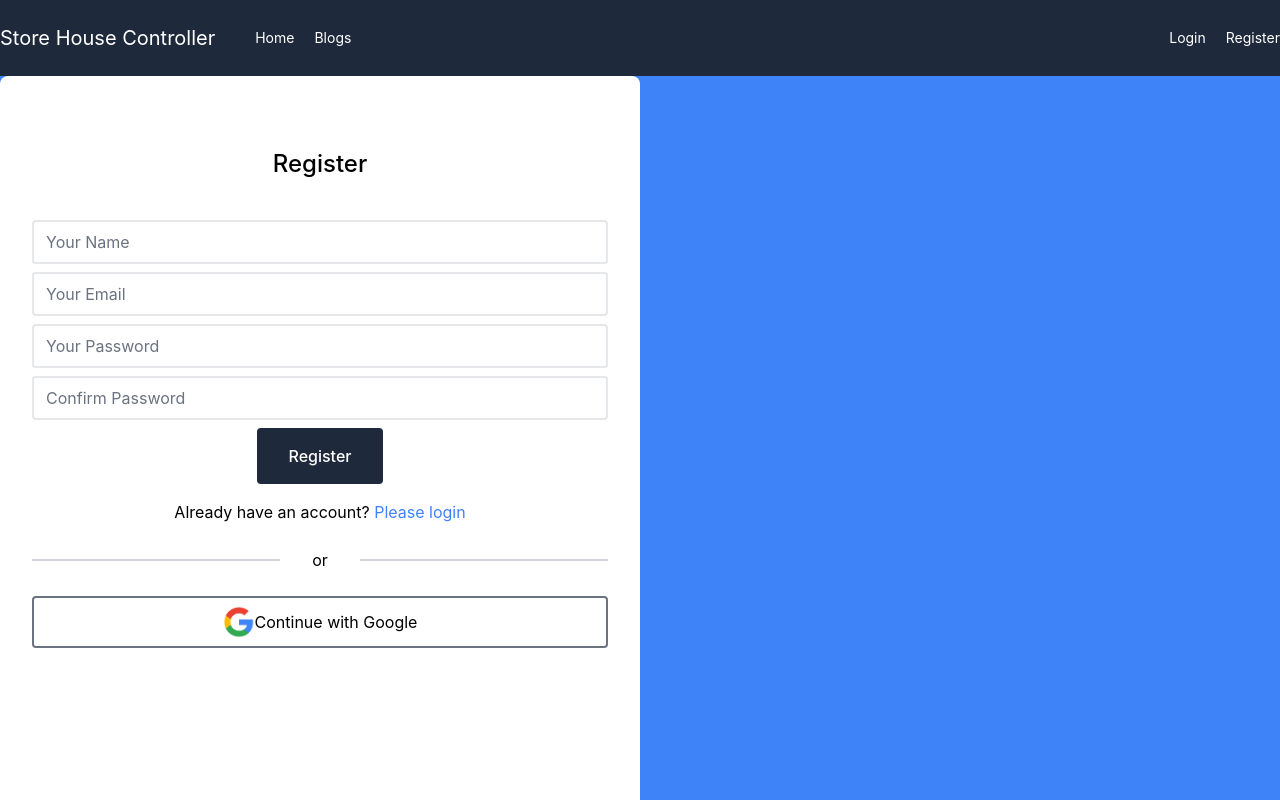
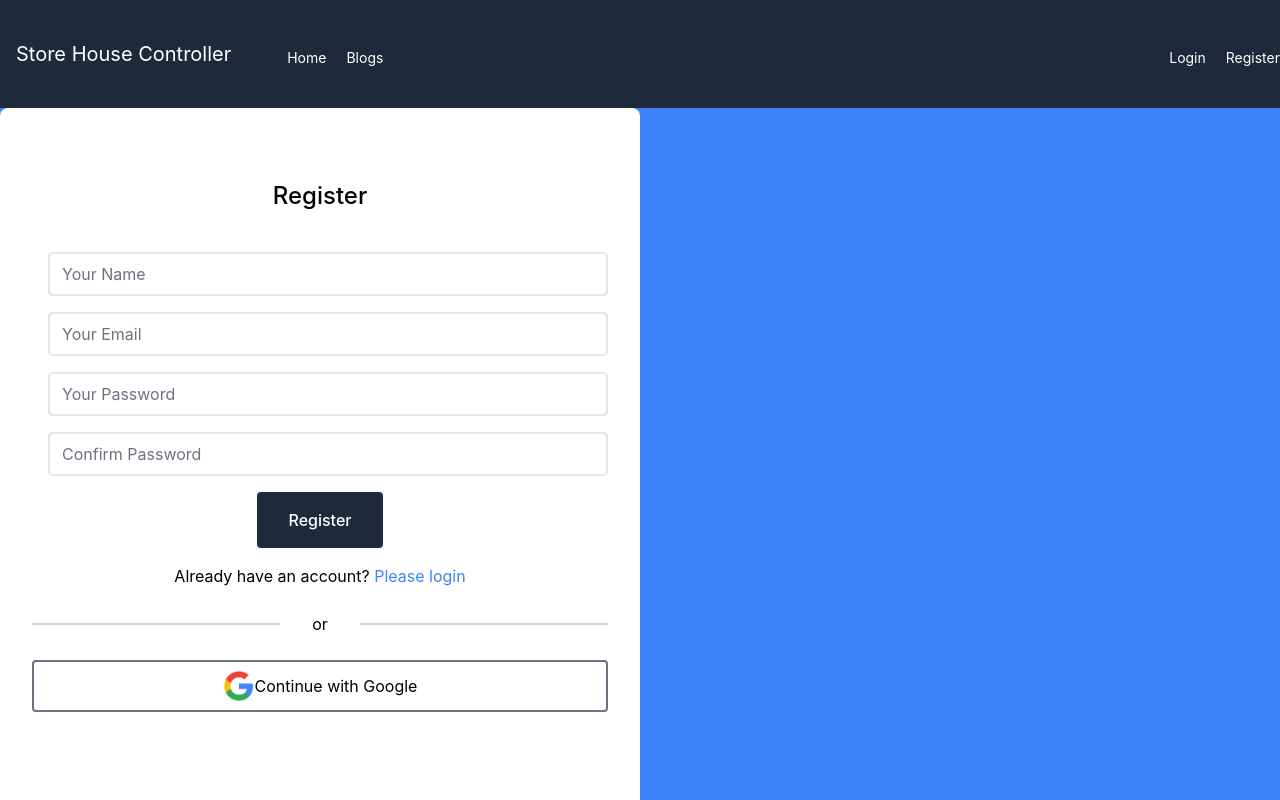
Before and after one commit to asaduzzaman599/warehouse-management-client-side, a React (Create React App) app: page /register in a window 1280 px wide. Shown: the top 800 px of the page. Built offline with nearby package versions, Linux system fonts and the light colour scheme; no server answers.

Commit message:
menu responsive done

```diff
--- a/src/Components/Auth/Register/Register.js
+++ b/src/Components/Auth/Register/Register.js
@@ -1,6 +1,8 @@
+import { async } from '@firebase/util';
 import React, { useEffect, useState } from 'react';
 import { useAuthState, useCreateUserWithEmailAndPassword } from 'react-firebase-hooks/auth';
 import { Link, useNavigate } from 'react-router-dom';
+import { toast } from 'react-toastify';
 import { auth } from '../../../firebase.init';
 import useToken from '../../../hooks/useToken';
 import Loading from '../../Shared/Loading/Loading';
@@ -9,43 +11,59 @@ import SocialLogin from '../SocialLogin/SocialLogin';
 const Register = () => {
 
     const [user] = useAuthState(auth)
-    const [createUserWithEmailAndPassword, u, loading, error,] = useCreateUserWithEmailAndPassword(auth, { sendEmailVerification: true });
+    const [createUserWithEmailAndPassword, u, loading, hookerror,] = useCreateUserWithEmailAndPassword(auth, { sendEmailVerification: true });
     const navigate = useNavigate()
 
     const [token] = useToken(user)
     const from = '/'
     useEffect(() => {
         if (token) {
-            console.log(token)
+
+            toast.success("User Created Successfully")
             navigate(from, { replace: true })
         }
     }, [token])
 
     const [formError, setFormError] = useState({ nameError: "", emailError: "", passwordError: "", confirmPasswordError: "" })
 
+    //displayed hook error with toast
+    useEffect(() => {
+        if (hookerror) {
+            console.log(hookerror.message)
+            switch (hookerror.message) {
+                case 'Firebase: Error (auth/email-already-in-use).':
+                    toast.error("User already exist")
+                    break;
+
+                default:
+                    toast.error("Something went Wrong")
+                    break;
+            }
+        }
+    }, [hookerror])
 
 
-    const handleForm = (event) => {
+    const handleForm = async (event) => {
         event.preventDefault()
         const name = event.target.name.value
         const email = event.target.email.value
         const password = event.target.password.value
         const confirmPassword = event.target.confirmPassword.value
-
+        setFormError({ nameError: "", emailError: "", passwordError: "", confirmPasswordError: "" })
         if (!name) {
-            return
+            return setFormError({ nameError: 'Empty input filled ' })
         } if (!(/^\S+@\S+\.\S+$/).test(email)) {
-            return
+            return setFormError({ emailError: 'Invalid email' })
         }
         if (!password || password.length < 6) {
-            return
+            return setFormError({ passwordError: 'Password length not less then 6' })
         } if (password !== confirmPassword) {
-            return
+            return setFormError({ confirmPasswordError: 'Password not matched' })
         }
 
-        console.log(name, email, password)
-        createUserWithEmailAndPassword(email, password)
+        await createUserWithEmailAndPassword(email, password)
     }
+
     if (loading) {
         return <Loading></Loading>
     }
@@ -54,18 +72,21 @@ const Register = () => {
             <div className='md:w-2/4 mr-auto min-h-screen bg-white  p-8 rounded-lg'>
                 <h3 className='my-10 text-2xl font-medium'>Register</h3>
                 <form onSubmit={handleForm} >
-                    <div>
-
+                    <div className='text-left pl-4 mb-2'>
                         <input type="text" className='border-2 border-gray-200 w-full mb-2 rounded ' name="name" id="name" placeholder='Your Name' />
+                        <p className='text-red-600 text-sm'>{formError.nameError}</p>
                     </div>
-                    <div>
+                    <div className='text-left pl-4 mb-2'>
                         <input type="email" className='border-2 border-gray-200 w-full mb-2 rounded ' name="email" id="email" placeholder='Your Email' />
+                        <p className='text-red-600 text-sm'>{formError.emailError}</p>
                     </div>
-                    <div>
+                    <div className='text-left pl-4 mb-2'>
                         <input type="password" className='border-2 border-gray-200 w-full mb-2 rounded ' name="password" id="password" placeholder='Your Password' />
+                        <p className='text-red-600 text-sm'>{formError.passwordError}</p>
                     </div>
-                    <div>
+                    <div className='text-left pl-4 mb-2'>
                         <input type="password" className='border-2 border-gray-200 w-full mb-2 rounded ' name="confirmPassword" id="confirmPassword" placeholder='Confirm Password' />
+                        <p className='text-red-600 text-sm'>{formError.confirmPasswordError}</p>
                     </div>
 
 
--- a/src/Components/Shared/Header/Header.js
+++ b/src/Components/Shared/Header/Header.js
@@ -1,48 +1,57 @@
+import { MenuIcon, XIcon } from '@heroicons/react/solid';
 import { signOut } from 'firebase/auth';
-import React from 'react';
+import React, { useState } from 'react';
 import { useAuthState } from 'react-firebase-hooks/auth';
 import { Link, NavLink } from 'react-router-dom';
 import { auth } from '../../../firebase.init';
 
 const Header = () => {
     const [user] = useAuthState(auth)
+    const [isOpen, setIsOpen] = useState(false)
     return (
         <header className='bg-slate-800'>
-            <nav className=' mx-auto flex justify-between items-center py-6  container text-white'>
-                <div className='flex items-center gap-10'>
+            <nav className=' mx-auto md:flex justify-between items-center py-6  container text-white gap-10 relative'>
+                <div className='flex items-center justify-between px-4'>
                     <Link to="/">
                         <div className='text-white text-xl'>Store House Controller</div>
                     </Link>
-                    <ul className='md:flex gap-5 no-underline'>
+                    <div className='md:hidden'>
 
-                        <li className='text-sm hover:text-slate-400'><NavLink to='/'>Home</NavLink></li>
+                        {isOpen ? <XIcon onClick={() => setIsOpen(!isOpen)} className="h-8 w-8 text-white mx-auto " /> : <MenuIcon onClick={() => setIsOpen(!isOpen)} className="h-8 w-8 text-white mx-auto " />}
+                    </div>
+                </div>
+                <div className={`flex flex-col md:flex-row py-4  items-center justify-between  md:grow absolute md:static w-full md:w-auto bg-slate-800 ${isOpen ? "top-16" : "top-[-200px]"}`}>
+                    <ul className='md:flex gap-5 no-underline  '>
+
+                        <li className='text-sm hover:text-slate-400 mt-2'><NavLink to='/'>Home</NavLink></li>
                         {
                             user ?
                                 <>
-                                    <li className='text-sm hover:text-slate-400'><NavLink to='/manage'>Manage Items</NavLink></li>
-                                    <li className='text-sm hover:text-slate-400'><NavLink to='/add'>Add Item</NavLink></li>
-                                    <li className='text-sm hover:text-slate-400'><NavLink to='/myitems'>My items</NavLink></li>
+                                    <li className='text-sm hover:text-slate-400 mt-2'><NavLink to='/manage'>Manage Items</NavLink></li>
+                                    <li className='text-sm hover:text-slate-400 mt-2'><NavLink to='/add'>Add Item</NavLink></li>
+                                    <li className='text-sm hover:text-slate-400 mt-2'><NavLink to='/myitems'>My items</NavLink></li>
 
                                 </> :
                                 <>
                                 </>
                         }
 
-                        <li className='text-sm hover:text-slate-400'><NavLink to='/blogs'>Blogs</NavLink></li>
+                        <li className='text-sm hover:text-slate-400 mt-2'><NavLink to='/blogs'>Blogs</NavLink></li>
                     </ul>
-                </div>
-                <ul className='md:flex gap-5 no-underline'>
+
+                    <ul className='md:flex gap-5 no-underline  '>
                         {
                             user ?
                                 <>
-                                <li className='text-sm hover:text-slate-400'><button onClick={() => signOut(auth)}>Logout</button></li>
+                                    <li className='text-sm hover:text-slate-400 mt-2'><button onClick={() => signOut(auth)}>Logout</button></li>
                                 </> :
                                 <>
-                                <li className='text-sm hover:text-slate-400'><NavLink to='/login'>Login</NavLink></li>
-                                <li className='text-sm hover:text-slate-400'><NavLink to='/register'>Register</NavLink></li>
+                                    <li className='text-sm hover:text-slate-400 mt-2'><NavLink to='/login'>Login</NavLink></li>
+                                    <li className='text-sm hover:text-slate-400 mt-2'><NavLink to='/register'>Register</NavLink></li>
                                 </>
                         }
                     </ul>
+                </div>
 
             </nav>
         </header>
```
Also changed, not shown: tailwind.config.js (line endings or trailing spaces). Lines whose indentation alone changed are shown as unchanged.
